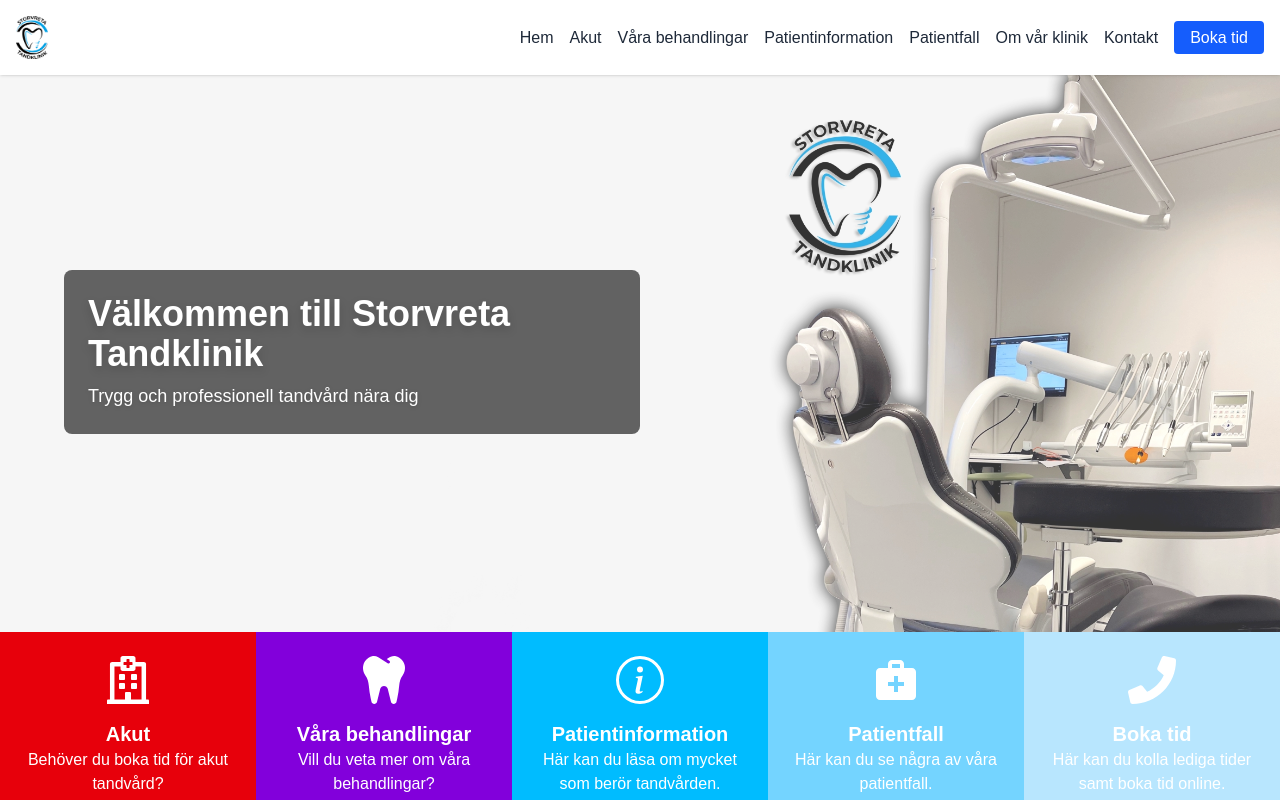
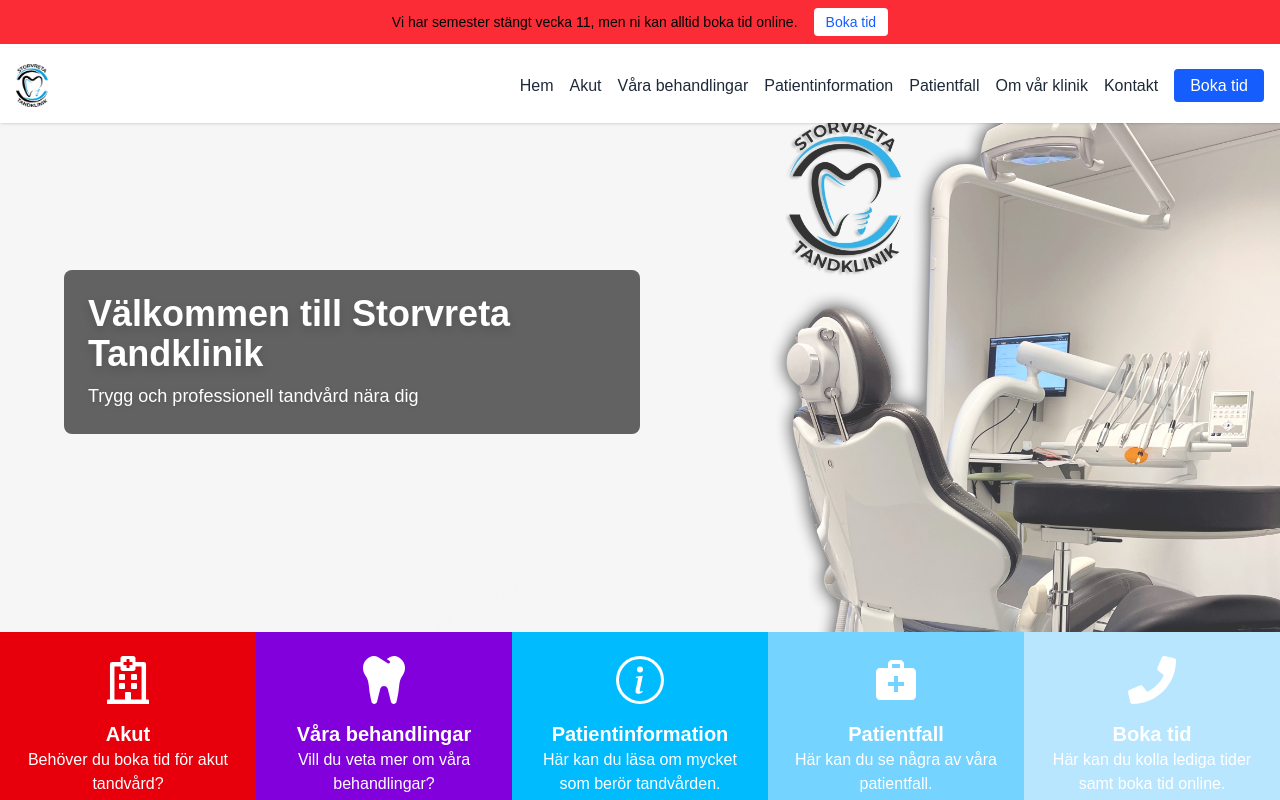
Before and after one commit to Asaadntl/storvreta-tandklinik, a Next.js app: page / in a window 1280 px wide. Shown: the top 800 px of the page. Built offline with nearby package versions, Linux system fonts and the light colour scheme.

Commit message:
Add semester-banner

```diff
--- a/src/components/Navbar.jsx
+++ b/src/components/Navbar.jsx
@@ -8,7 +8,23 @@
   const closeMenu = () => setOpen(false);
 
   return (
-    <nav className="fixed top-0 left-0 w-full z-50 bg-white shadow p-4">
+    <>
+      {/* SEMESTER BANNER */}
+      <div className="fixed top-0 left-0 w-full z-[9999] bg-red-500 text-center text-sm text-black py-2 px-4 flex justify-center items-center flex-wrap gap-4">
+        <span>
+                    Vi har semester stängt vecka 11, men ni kan alltid boka tid online.
+        </span>
+        <a
+          href="https://bokatid.frenda.se/100076"
+          target="_blank"
+          className="bg-white text-blue-600 px-3 py-1 rounded hover:bg-gray-100 transition text-sm font-medium"
+        >
+          Boka tid
+        </a>
+      </div>
+
+      {/* NAVIGATION */}
+      <nav className="fixed top-[48px] left-0 w-full z-50 bg-white shadow p-4">
         <div className="container mx-auto flex justify-between items-center">
           <Link href="/">
             <img src="/images/Logo.png" alt="Logo" className="w-8" />
@@ -85,5 +101,6 @@
           </ul>
         </div>
       </nav>
+    </>
   );
 }
```
Lines whose indentation alone changed are shown as unchanged.
